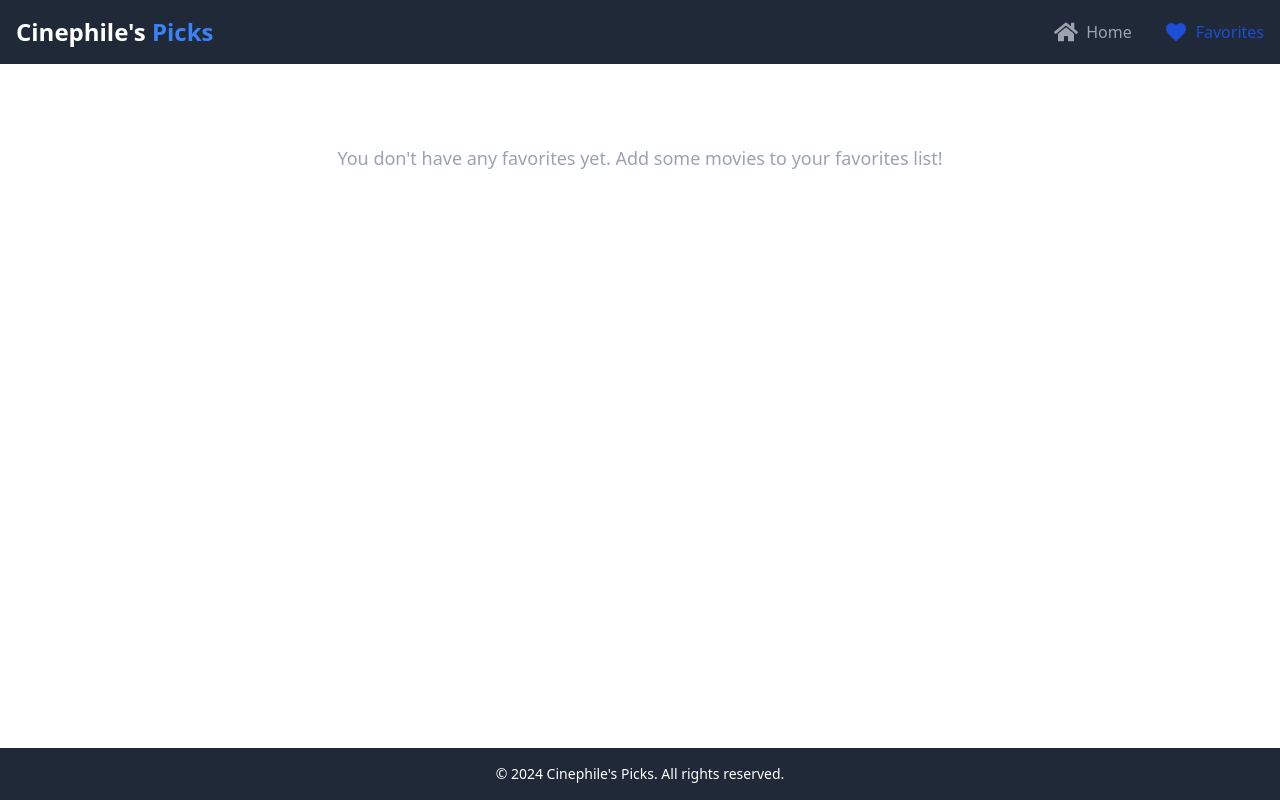
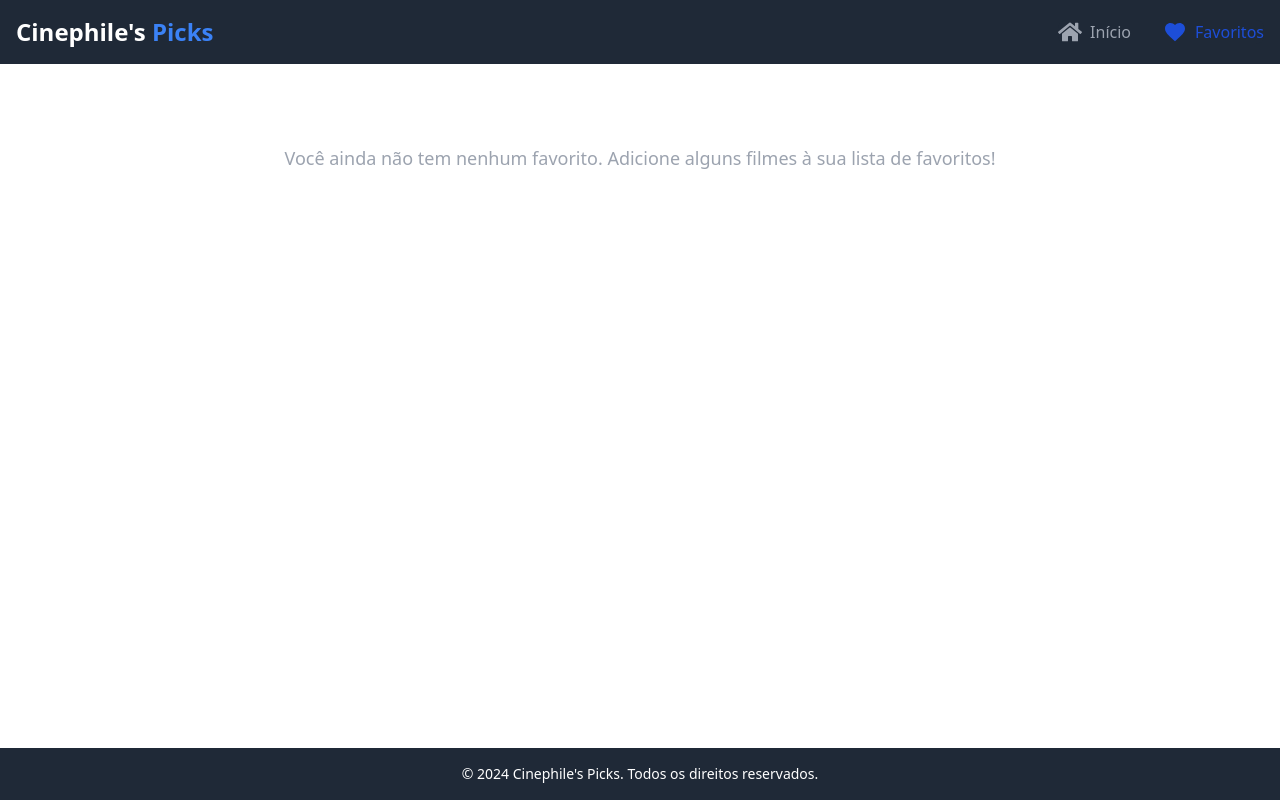
Before and after one commit to OtnielSSilva/progweb-project, a React (Vite) app: page /favorites in a window 1280 px wide. Built offline with nearby package versions, Linux system fonts and the light colour scheme.

Commit message:
tradução: atualiza informações do site para português (BR)

```diff
--- a/src/components/Footer.tsx
+++ b/src/components/Footer.tsx
@@ -3,8 +3,8 @@ const Footer = () => {
 		<footer className="bg-gray-800 text-white p-4 text-center">
 			<div className="mx-auto px-4">
 				<p className="text-sm">
-					&copy; {new Date().getFullYear()} Cinephile's Picks. All rights
-					reserved.
+					&copy; {new Date().getFullYear()} Cinephile's Picks. Todos os direitos
+					reservados.
 				</p>
 			</div>
 		</footer>
--- a/src/components/Header.tsx
+++ b/src/components/Header.tsx
@@ -67,7 +67,7 @@ function Header({ handleHomeClick }: HeaderProps) {
 								onClickCapture={handleHomeClick}
 							>
 								<FaHome size={24} />
-								<span className="ml-2">Home</span>
+								<span className="ml-2">Início</span>
 							</Link>
 						</li>
 						<li>
@@ -80,7 +80,7 @@ function Header({ handleHomeClick }: HeaderProps) {
 								}`}
 							>
 								<MdFavorite size={24} />
-								<span className="ml-2">Favorites</span>
+								<span className="ml-2">Favoritos</span>
 							</Link>
 						</li>
 					</ul>
--- a/src/components/Search.tsx
+++ b/src/components/Search.tsx
@@ -22,7 +22,7 @@ function Search({ onSearch }: SearchProps) {
 			<div className="bg-gray-800 border border-gray-700 rounded-lg p-2 max-w-lg w-full flex items-center">
 				<input
 					type="text"
-					placeholder="Search for your favorite films..."
+					placeholder="Pesquise pelos seus filmes favoritos..."
 					value={searchQuery}
 					onChange={handleSearchChange}
 					onKeyDown={(e) => e.key === "Enter" && handleSearchSubmit()}
--- a/src/pages/Favorites.tsx
+++ b/src/pages/Favorites.tsx
@@ -12,8 +12,8 @@ export default function Favorites({ handleFav, favs }: FavoritesProps) {
 			<h2 className="text-white text-2xl font-semibold mb-4">My Favorites</h2>
 			{favs.length === 0 ? (
 				<p className="text-gray-400 text-center text-lg font-medium mt-8">
-					You don't have any favorites yet. Add some movies to your favorites
-					list!
+					Você ainda não tem nenhum favorito. Adicione alguns filmes à sua lista
+					de favoritos!
 				</p>
 			) : (
 				<div className="flex flex-wrap gap-4">
--- a/src/pages/Home.tsx
+++ b/src/pages/Home.tsx
@@ -42,11 +42,11 @@ export default function Home({ handleFav, favs }: HomeProps) {
 					{movies.length === 0 ? (
 						<div className="text-center text-gray-400">
 							<h2 className="text-xl mb-4 md:text-2xl">
-								Explore Popular Films and TV Shows
+								Explore Filmes e Séries Populares
 							</h2>
 							<p>
-								Use the search box above to find your favorite films or browse
-								featured content.
+								Use a barra de pesquisa acima para encontrar seus filmes
+								favoritos.
 							</p>
 						</div>
 					) : (
--- a/src/pages/MovieDetails.tsx
+++ b/src/pages/MovieDetails.tsx
@@ -35,17 +35,17 @@ const MovieDetails = () => {
 				<div className="p-6">
 					<h2 className="text-white text-3xl font-bold mb-4">{movie.Title}</h2>
 					<p className="text-gray-400 text-lg mb-4">{movie.Plot}</p>
-					<p className="text-gray-300 text-md mb-2">Genre: {movie.Genre}</p>
-					<p className="text-gray-300 text-md mb-2">Runtime: {movie.Runtime}</p>
+					<p className="text-gray-300 text-md mb-2">Gênero: {movie.Genre}</p>
+					<p className="text-gray-300 text-md mb-2">Duração: {movie.Runtime}</p>
 					<p className="text-gray-300 text-md mb-2">
-						Released: {movie.Released}
+						Lançamento: {movie.Released}
 					</p>
 					<p className="text-gray-300 text-md mb-2">
-						Directed by: {movie.Director}
+						Direção: {movie.Director}
 					</p>
-					<p className="text-gray-300 text-md mb-2">Starring: {movie.Actors}</p>
+					<p className="text-gray-300 text-md mb-2">Elenco: {movie.Actors}</p>
 					<p className="text-yellow-400 text-md">
-						IMDB Rating: {movie.imdbRating}
+						Classificação no IMDB: {movie.imdbRating}
 					</p>
 				</div>
 			</div>
```
